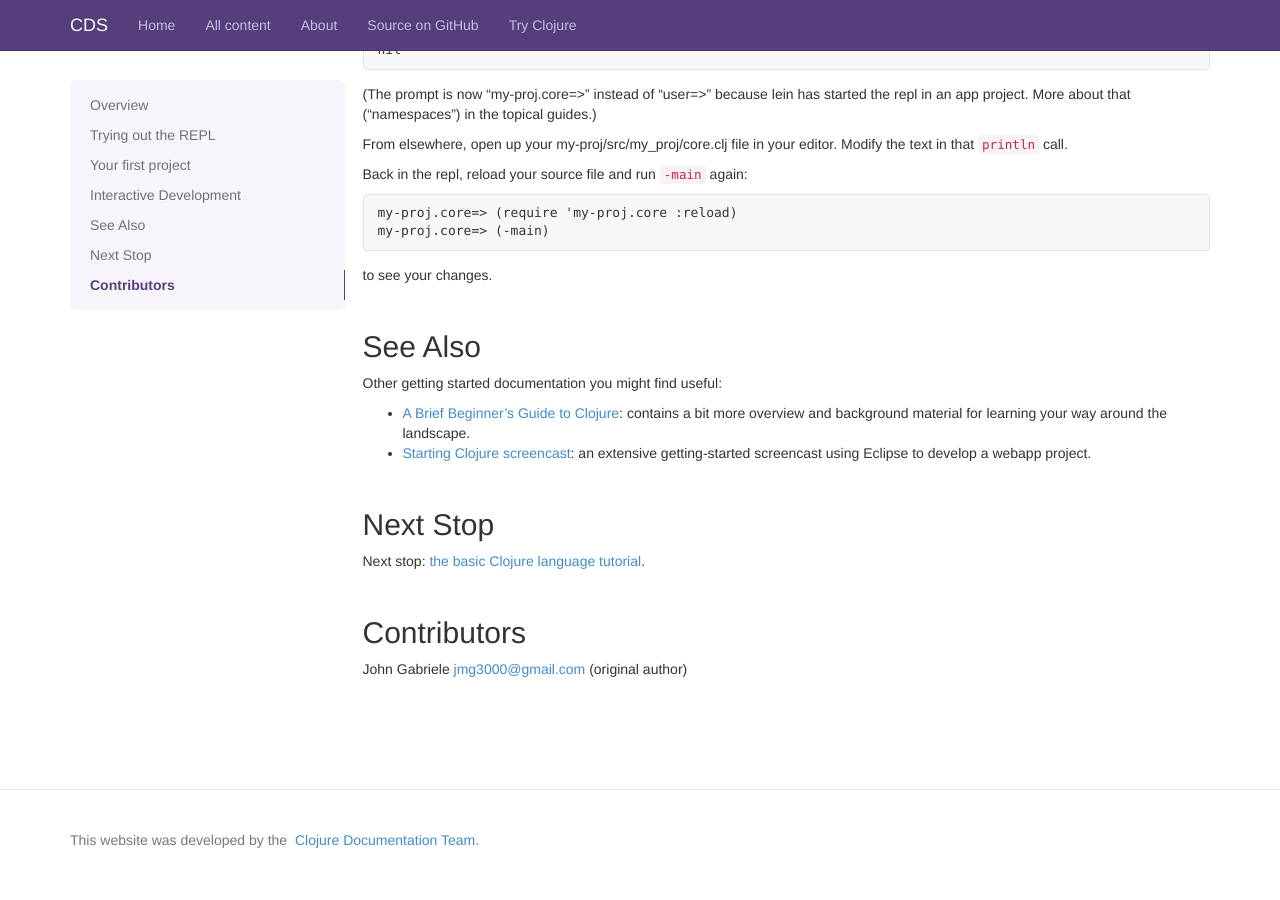
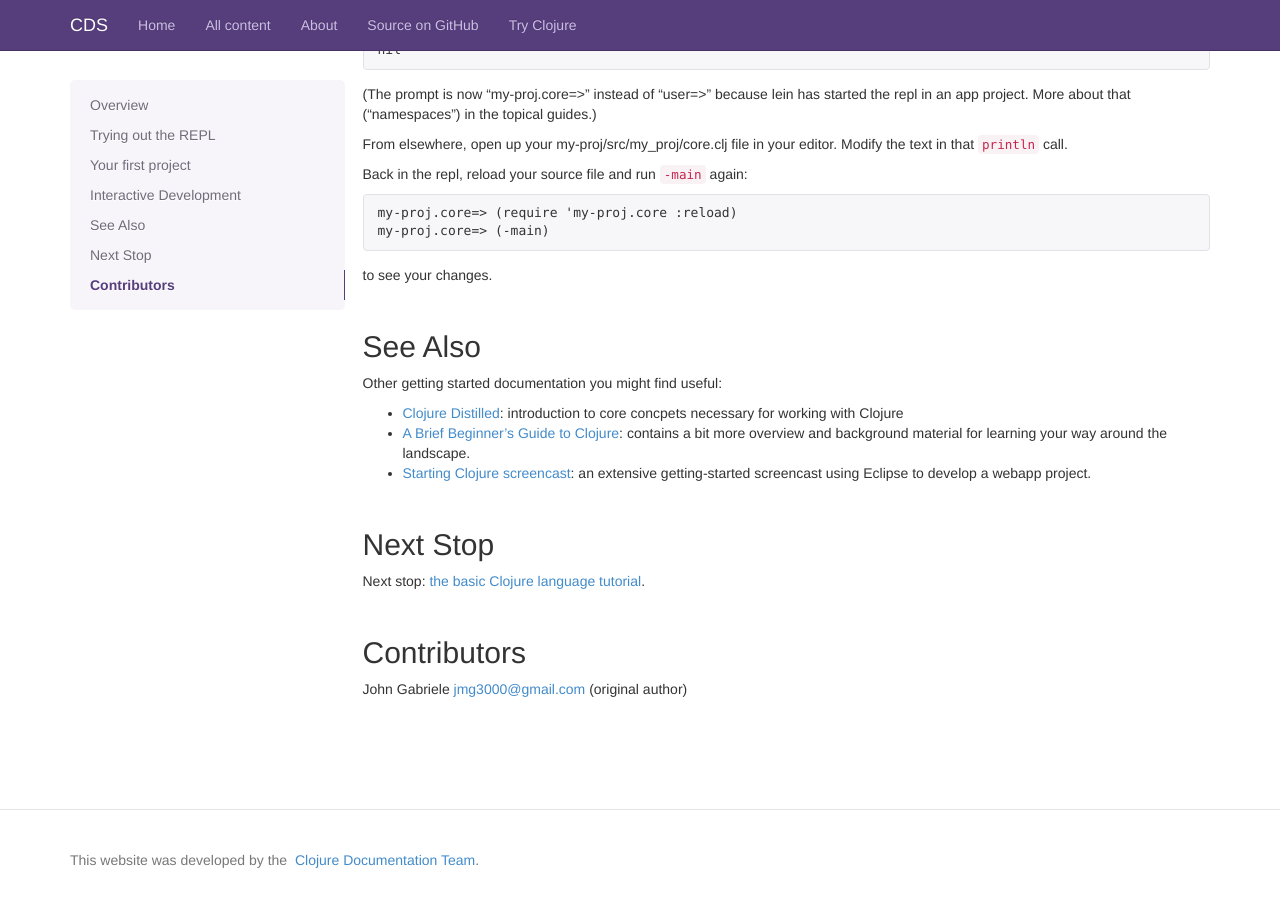
Before and after one commit to clojuredocs/guides, a Jekyll site: the page built from articles/tutorials/getting_started.md, in a window 1280 px wide and 900 px high, scrolled down 1591 px. Built offline with Jekyll 4.4.1, drawn with Linux system fonts in a browser that asks for light colours; some web fonts are replaced; Markdown is read by kramdown in place of the engine named in the settings.

Commit message:
added a Clojure intro guide
I recently published a Clojure intro guide and it's been getting lots of positive feedback, I think it could be a helpful introduction.

```diff
--- a/articles/tutorials/getting_started.md
+++ b/articles/tutorials/getting_started.md
@@ -114,6 +114,8 @@ to see your changes.
 
 Other getting started documentation you might find useful:
 
+  * [Clojure Distilled](http://yogthos.github.io/ClojureDistilled.html):
+    introduction to core concpets necessary for working with Clojure
   * [A Brief Beginner's Guide to
     Clojure](http://www.unexpected-vortices.com/clojure/brief-beginners-guide/index.html):
     contains a bit more overview and background material for learning your way
```
